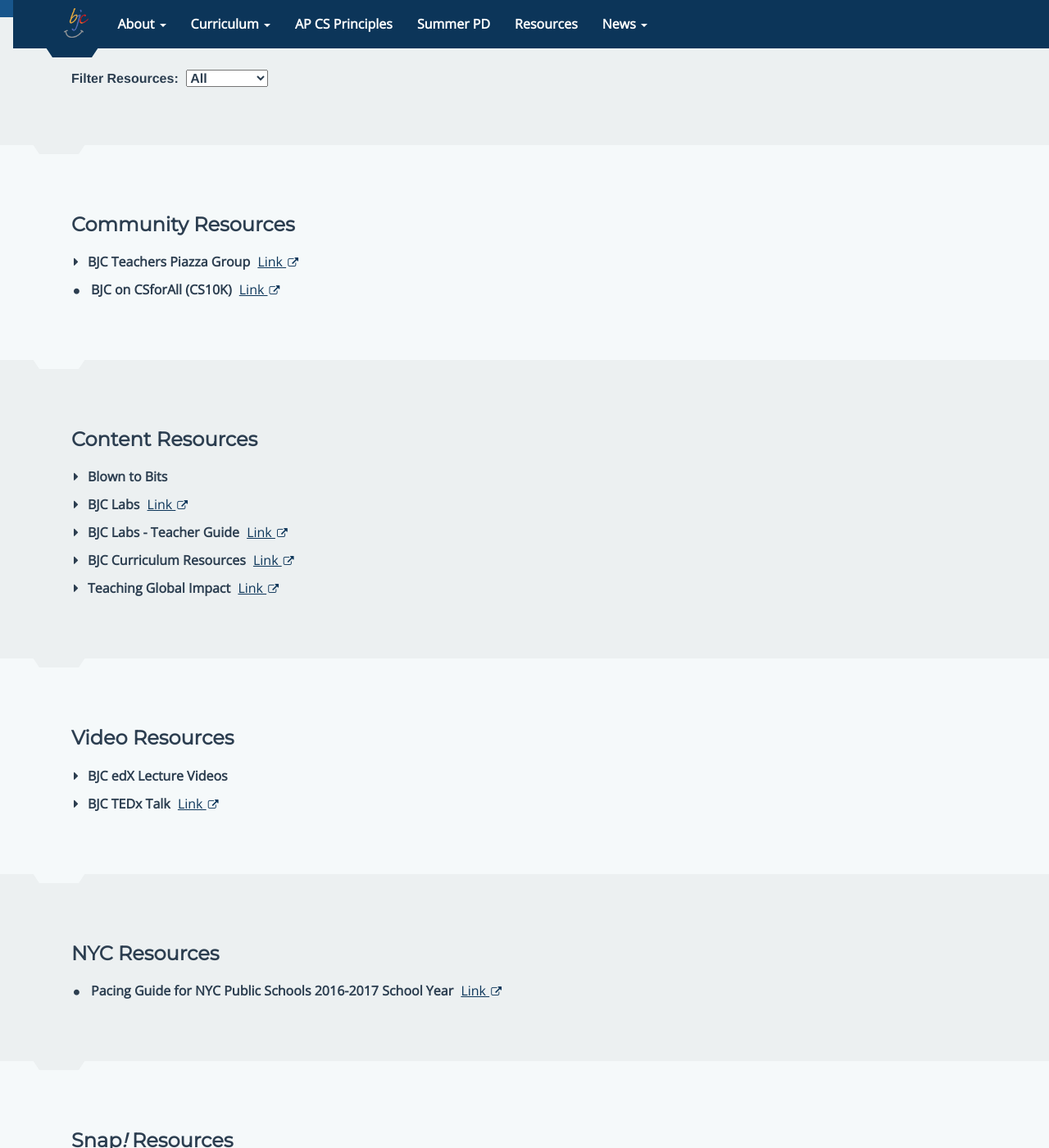
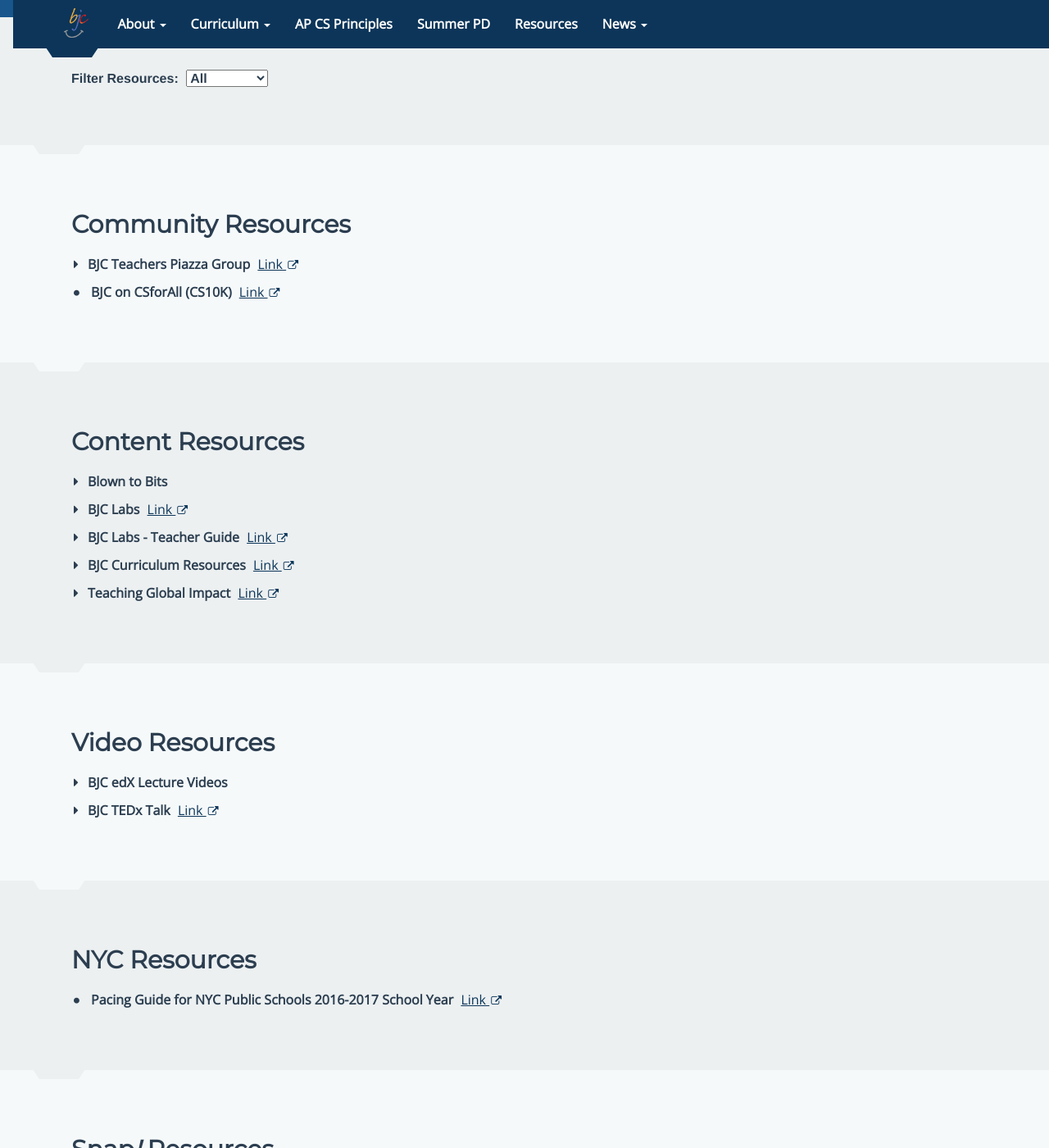
Before and after one commit to beautyjoy/beautyjoy.github.io, a Jekyll site: the page built from resources.html, in a window 1280 px wide and 1400 px high, scrolled down 224 px. Shown: the whole window at 82% size. Built offline with Jekyll 4.4.1, drawn with Linux system fonts in a browser that asks for light colours; some of the changed text lies outside the part shown.

Commit message:
a11y: fix resources page, some h2 styling issues

```diff
--- a/assets/css/styles.scss
+++ b/assets/css/styles.scss
@@ -41,8 +41,13 @@
   font-size: 16px;
 }
 
+h2, .h2 {
+  padding-top: 8px;
+  margin: 8px 0;
+}
+
 h1, h2, h3, h4, h5, h6,
-.h1, .h2, .h3, .h4, .h5, .h6  {
+.h1, .h2, .h3, .h4, .h5, .h6 {
   font-family: $header-font-stack;
   font-weight: 900;
   margin-bottom: 20px;
--- a/resources.html
+++ b/resources.html
@@ -22,7 +22,7 @@
 {% for group_hash in site.data.resources %}
     {% assign group = group_hash[1] %}
     {% capture section_content %}
-    <h3>{{ group.subheading }}</h3>
+    <h2>{{ group.subheading }}</h2>
     <ul class="resources-list">
     {% for resource in group.resources %}
         {% assign resource_id = group_hash[0] | append: "-resource-" | append: forloop.index %}
@@ -59,7 +59,7 @@
 {% endfor %}
 
 {% capture section_content %}
-<h3>Beauty and Joy of Computing course at UC Berkeley</h3>
+<h2>Beauty and Joy of Computing course at UC Berkeley</h2>
 <ul>
     <li>
         <a href="https://bjc.eecs.berkeley.edu/bjc-r/topic/topic.html?topic=berkeley_bjc/intro_new/1-introduction.topic">Topic 1: Introduction to Snap<i>!</i></a>
@@ -115,7 +115,7 @@
 {% include section.html %}
 
 {% capture section_content %}
-<h3>Lecture slides on Social Implications of Computing</h3>
+<h2>Lecture slides on Social Implications of Computing</h2>
 
 <div class="topic_container">
     <ul>
@@ -157,11 +157,11 @@
 {% include section.html %}
 
 {% capture section_content %}
-<h3>Hour of Code</h3>
+<!-- <h2>Hour of Code</h2>
 <p>
     BJC's <a href="https://code.org/">Hour of Code</a> tutorial is <a href="https://snap.berkeley.edu/hoc">here</a>.
-</p>
-<h3>Snap<em>!</em> Manuals</h3>
+</p> -->
+<h2>Snap<em>!</em> Manuals</h2>
 <p>
     <a href="https://snap.berkeley.edu/SnapManual.pdf">S<small><small>NAP</small></small><i>!</i> Manual &mdash; part reference, part advanced tutorial (PDF)</a>
 </p>
@@ -172,7 +172,7 @@
     <div class="container-fluid">
         <div class="row">
             <div class="col-xs-12">
-                <h3 class="text-center text-uppercase">Snap<em>!</em> Projects</h3>
+                <h2 class="text-center text-uppercase">Snap<em>!</em> Projects</h2>
             </div>
         </div>
         <div class="row">
```
